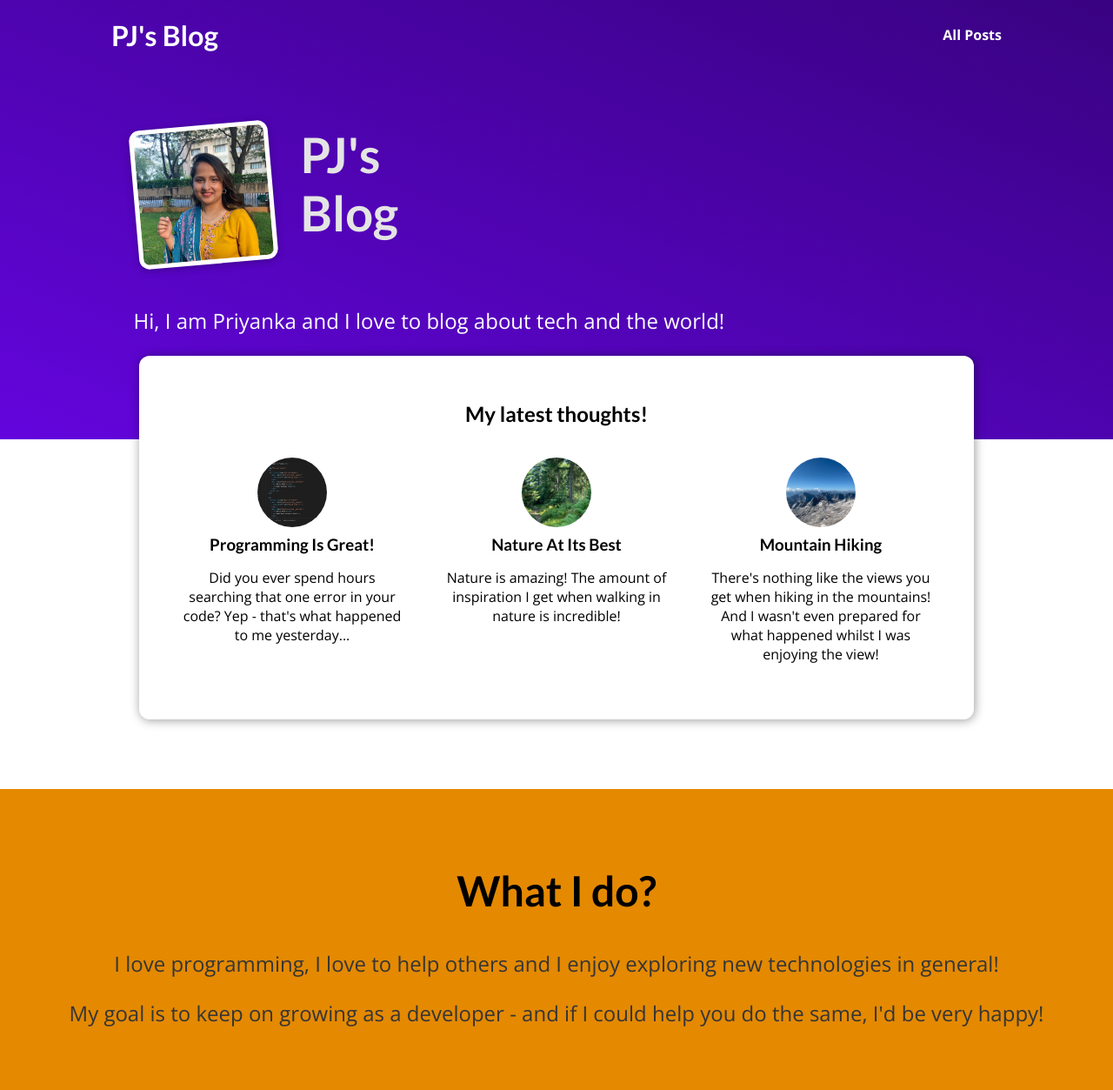
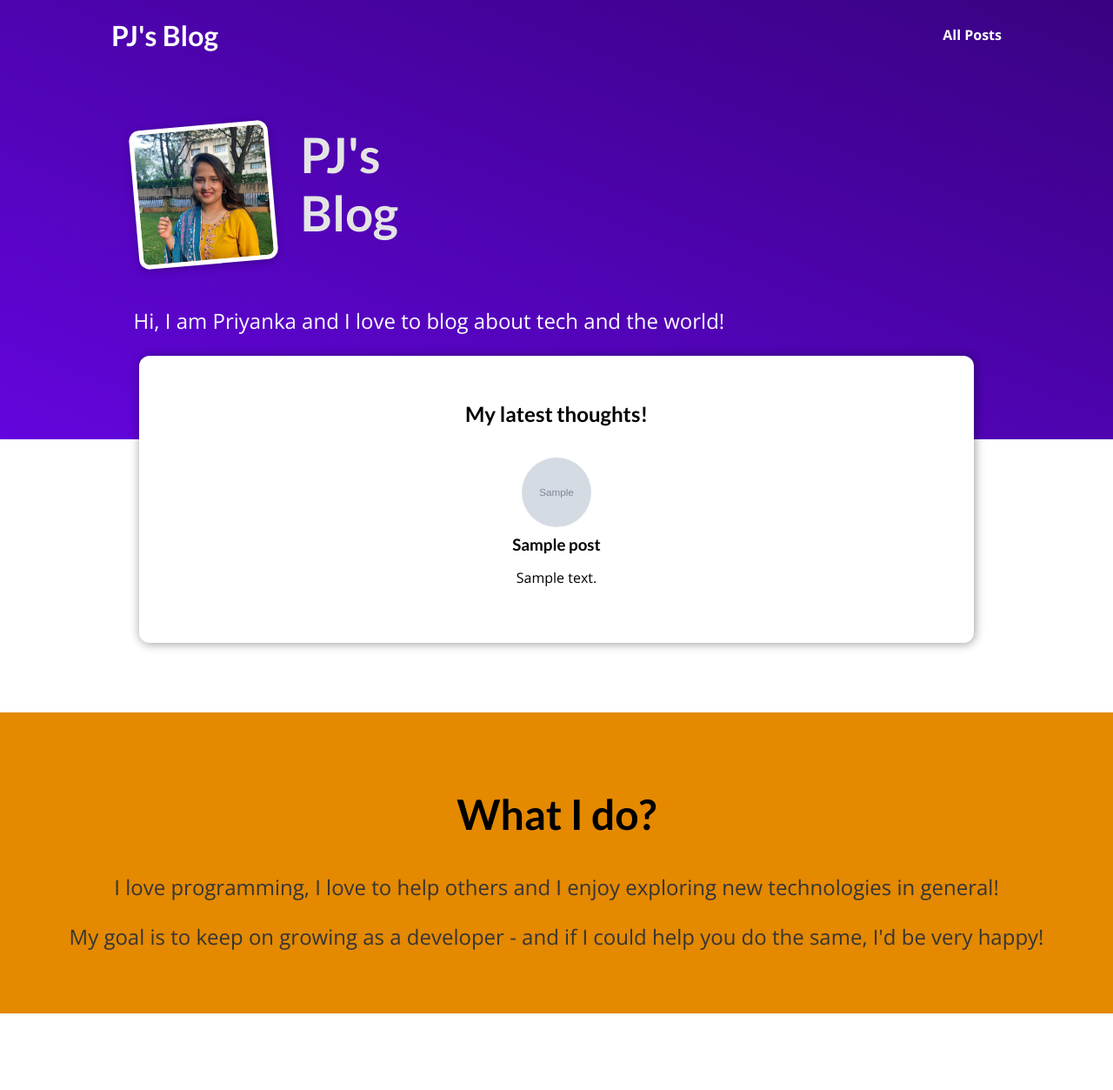
Before and after one commit to priyanka-1894/Django-Training, a Django app: page /blog/ in a window 1280 px wide. Shown: the whole page at 87% size. After the commit the page ends 1165 px from the top, so only its background shows below. Run offline with Django 4.2, Linux system fonts and the light colour scheme; tables that the repository leaves empty hold one stand-in row (values such as "Sample post"); grey boxes marked "Sample" are stand-in pictures.

Commit message:
Blog Project: Data & Models

```diff
--- a/my_site/blog/templates/blog/includes/post.html
+++ b/my_site/blog/templates/blog/includes/post.html
@@ -3,7 +3,7 @@
 <li>
     <article class="post">
         <a href="{% url "post-detail-page" slug=post.slug %}">
-            <img src="{% static "blog/images/"|add:post.image %}" alt="{{ post.title }}"/>
+            <img src="{% static "blog/images/"|add:post.image_name %}" alt="{{ post.title }}"/>
             <div class="post__content">
                 <h3>{{ post.title }}</h3>
                 <p>{{ post.excerpt }}</p>
--- a/my_site/blog/views.py
+++ b/my_site/blog/views.py
@@ -1,69 +1,25 @@
-from django.shortcuts import render
+from django.shortcuts import render, get_object_or_404
 from datetime import date
 
-all_posts = [
-    {
-        "slug": "hike-in-the-mountains",
-        "image": "mountains.jpg",
-        "author": "Priyanka",
-        "date": date(2021, 7, 21),
-        "title": "Mountain Hiking",
-        "excerpt": "There's nothing like the views you get when hiking in the mountains! And I wasn't even prepared for what happened whilst I was enjoying the view!",
-        "content": """Lorem ipsum dolor sit amet consectetur adipisicing elit. Officiis nobis aperiam est praesentium, quos iste consequuntur omnis exercitationem quam velit labore vero culpa ad mollitia? Quis architecto ipsam nemo. Odio.
-
-            Lorem ipsum dolor sit amet consectetur adipisicing elit. Officiis nobis aperiam est praesentium, quos iste consequuntur omnis exercitationem quam velit labore vero culpa ad mollitia? Quis architecto ipsam nemo. Odio.
-
-            Lorem ipsum dolor sit amet consectetur adipisicing elit. Officiis nobis aperiam est praesentium, quos iste consequuntur omnis exercitationem quam velit labore vero culpa ad mollitia? Quis architecto ipsam nemo. Odio.
-        """
-    },
-    {
-        "slug": "programming-is-fun",
-        "image": "coding.jpg",
-        "author": "Priyanka",
-        "date": date(2020, 3, 10),
-        "title": "Programming Is Great!",
-        "excerpt": "Did you ever spend hours searching that one error in your code? Yep - that's what happened to me yesterday...",
-        "content": """Lorem ipsum dolor sit amet consectetur adipisicing elit. Officiis nobis aperiam est praesentium, quos iste consequuntur omnis exercitationem quam velit labore vero culpa ad mollitia? Quis architecto ipsam nemo. Odio.
-
-            Lorem ipsum dolor sit amet consectetur adipisicing elit. Officiis nobis aperiam est praesentium, quos iste consequuntur omnis exercitationem quam velit labore vero culpa ad mollitia? Quis architecto ipsam nemo. Odio.
-
-            Lorem ipsum dolor sit amet consectetur adipisicing elit. Officiis nobis aperiam est praesentium, quos iste consequuntur omnis exercitationem quam velit labore vero culpa ad mollitia? Quis architecto ipsam nemo. Odio.
-        """
-    },
-    {
-        "slug": "into-the-woods",
-        "image": "woods.jpg",
-        "author": "Priyanka",
-        "date": date(2020, 8, 5),
-        "title": "Nature At Its Best",
-        "excerpt": "Nature is amazing! The amount of inspiration I get when walking in nature is incredible!",
-        "content": """Lorem ipsum dolor sit amet consectetur adipisicing elit. Officiis nobis aperiam est praesentium, quos iste consequuntur omnis exercitationem quam velit labore vero culpa ad mollitia? Quis architecto ipsam nemo. Odio.
-
-            Lorem ipsum dolor sit amet consectetur adipisicing elit. Officiis nobis aperiam est praesentium, quos iste consequuntur omnis exercitationem quam velit labore vero culpa ad mollitia? Quis architecto ipsam nemo. Odio.
-
-            Lorem ipsum dolor sit amet consectetur adipisicing elit. Officiis nobis aperiam est praesentium, quos iste consequuntur omnis exercitationem quam velit labore vero culpa ad mollitia? Quis architecto ipsam nemo. Odio.
-        """
-    }
-]
-
-def get_date(post):
-    return post['date']
+from .models import Post
 
 # Create your views here.
 def starting_page(request):
-    sorted_posts = sorted(all_posts, key=get_date)
-    latest_posts = sorted_posts[-3:]
+    latest_posts = Post.objects.all().order_by("-date")[:3]
     return render(request, "blog/starting_page.html", {
         "posts": latest_posts
     })
 
 def posts(request):
+    all_posts = Post.objects.all().order_by("-date")
     return render(request, "blog/all_posts.html", {
         "all_posts": all_posts
     })
 
 def post_detail(request, slug):
-    identified_post = next(post for post in all_posts if post['slug'] == slug)
+    post_by_slug = get_object_or_404(Post, slug=slug)
+
     return render(request, "blog/post_detail.html", {
-        "post": identified_post
+        "post": post_by_slug,
+        "tags": post_by_slug.tags.all()
     })
```
Also changed, not shown: my_site/blog/static/blog/post_detail.css (+14 -0 lines), my_site/blog/templates/blog/post_detail.html (+7 -2 lines), my_site/blog/migrations/0002_alter_tag_caption.py (added).
